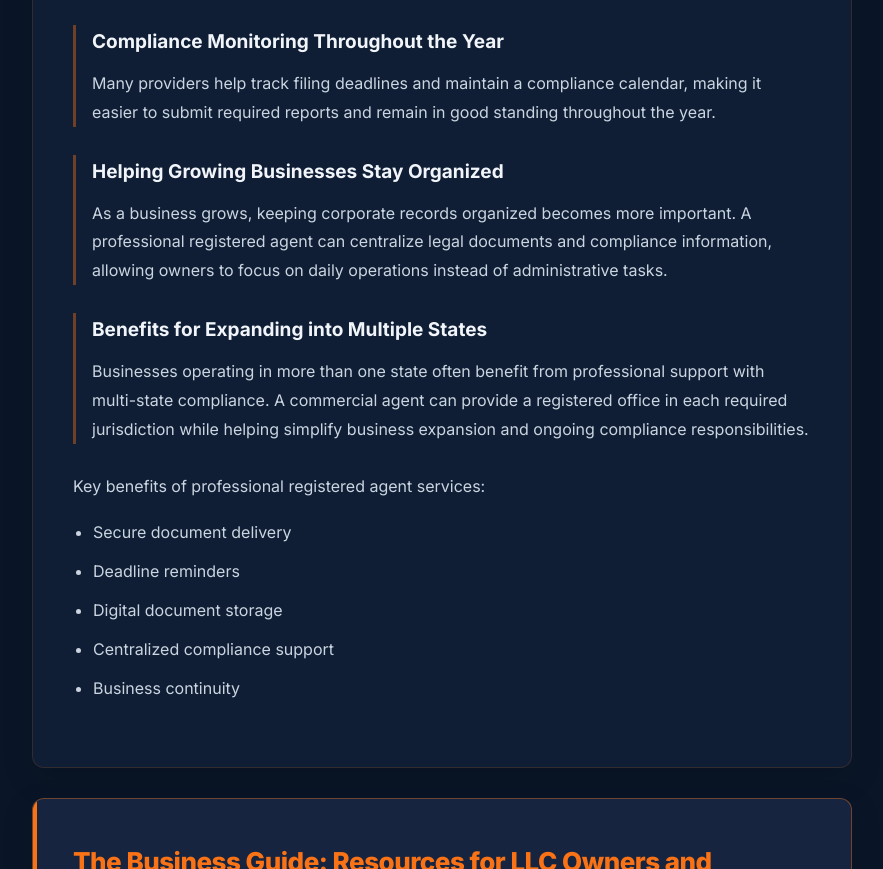
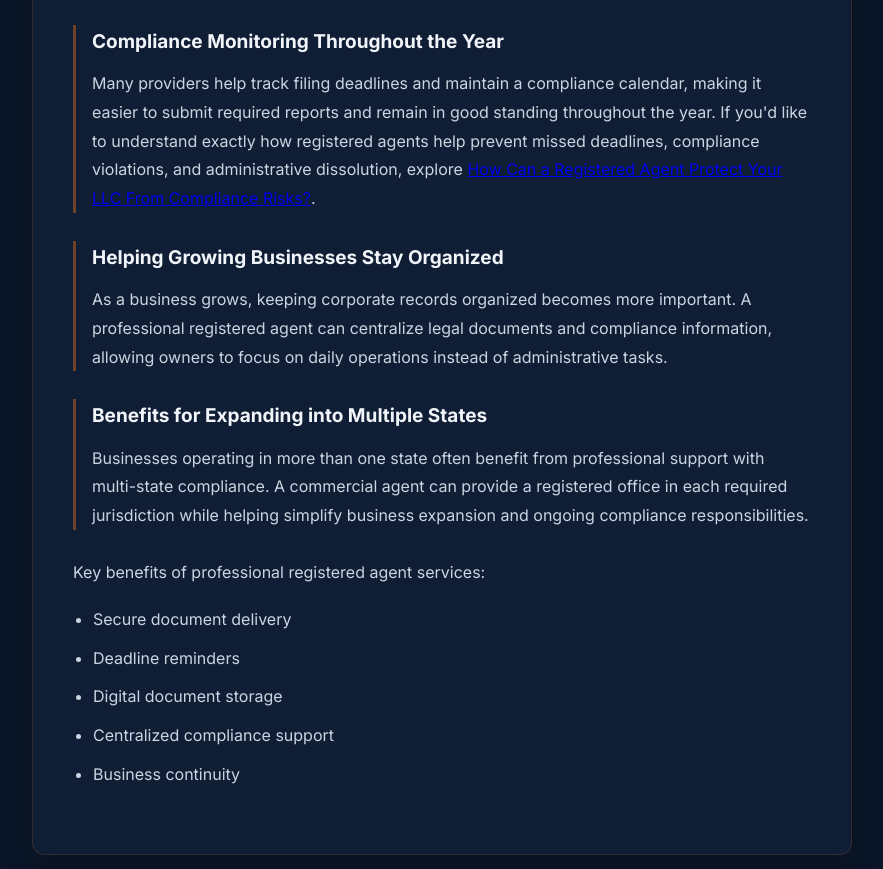
Before and after one commit to linkorbits/best-registered-agent, a plain HTML site: page index.html in a window 1280 px wide. Shown: the part 4765-5634 px from the top of the page, without its empty margins (198-1081 px from the left). Drawn offline with Linux system fonts and the light colour scheme.

Commit message:
Update index.html

```diff
--- a/index.html
+++ b/index.html
@@ -413,7 +413,7 @@
 
             <div class="text-block">
                 <h3>Compliance Monitoring Throughout the Year</h3>
-                <p>Many providers help track filing deadlines and maintain a compliance calendar, making it easier to submit required reports and remain in good standing throughout the year.</p>
+                <p>Many providers help track filing deadlines and maintain a compliance calendar, making it easier to submit required reports and remain in good standing throughout the year. If you'd like to understand exactly how registered agents help prevent missed deadlines, compliance violations, and administrative dissolution, explore <a href="https://northwest-registered-agent.vercel.app/">How Can a Registered Agent Protect Your LLC From Compliance Risks?</a>.</p>
             </div>
 
             <div class="text-block">
```
